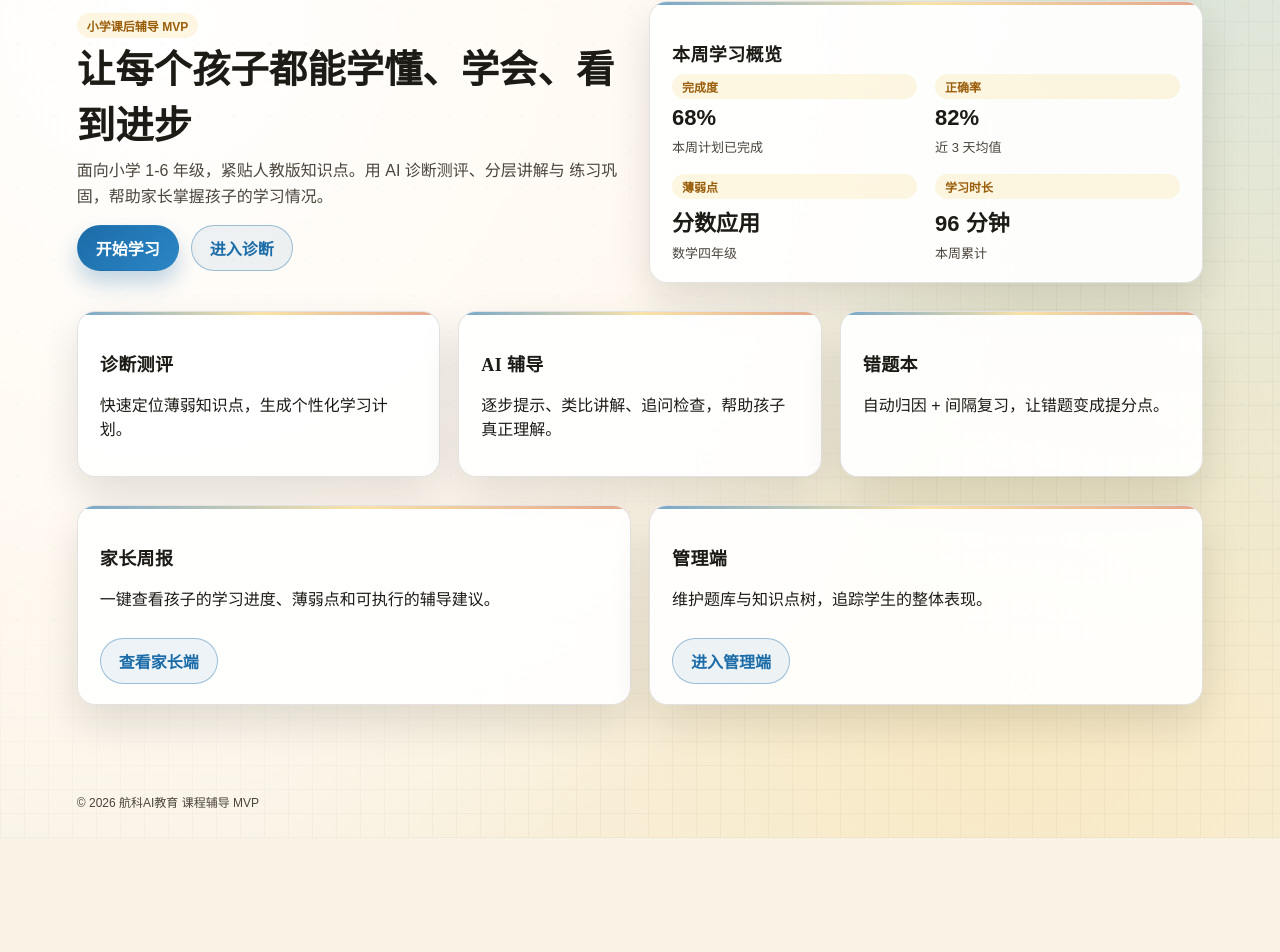
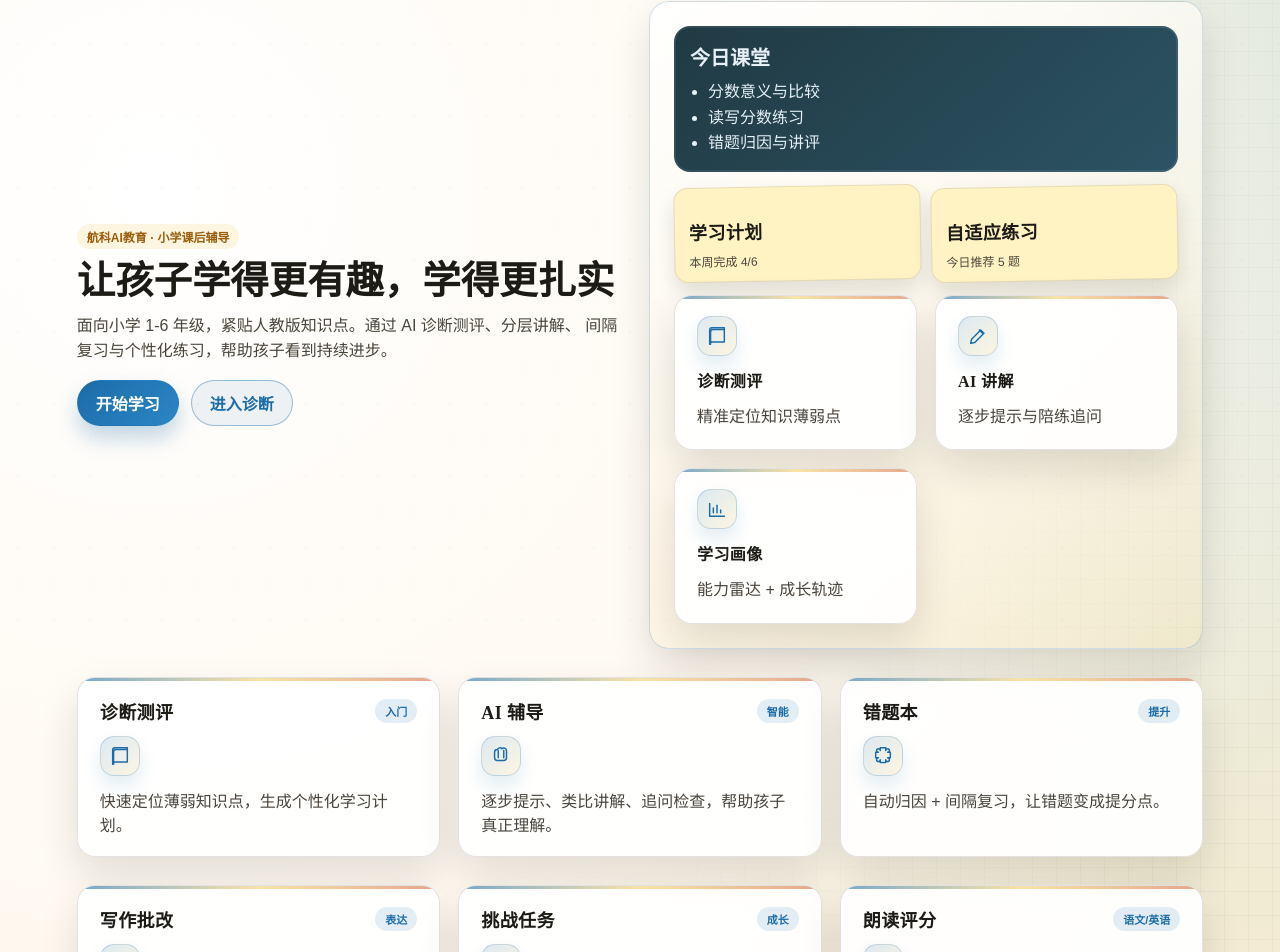
Before and after one commit to webxagi-dot/AI-EDU-DEMO, a Next.js app: page / in a window 1280 px wide. Shown: the part 154-1106 px from the top of the page. Before the commit the page ends 992 px from the top, so only its background shows below. Built offline with nearby package versions, Linux system fonts and the light colour scheme; no server answers.

Commit message:
Revamp UI with education theme

```diff
--- a/app/globals.css
+++ b/app/globals.css
@@ -156,6 +156,27 @@ a {
   pointer-events: none;
 }
 
+.card-header {
+  display: flex;
+  align-items: center;
+  justify-content: space-between;
+  gap: 12px;
+  margin-bottom: 12px;
+}
+
+.card-header .section-title {
+  margin: 0;
+}
+
+.card-header .card-tag {
+  font-size: 11px;
+  padding: 4px 10px;
+  border-radius: 999px;
+  background: rgba(27, 108, 168, 0.12);
+  color: var(--brand-0);
+  font-weight: 600;
+}
+
 .card:hover {
   transform: translateY(-2px);
   box-shadow: var(--shadow-soft);
@@ -235,6 +256,13 @@ a {
   font-weight: 700;
 }
 
+.kpi {
+  padding: 12px 14px;
+  border-radius: 14px;
+  background: rgba(255, 255, 255, 0.7);
+  border: 1px solid rgba(27, 108, 168, 0.12);
+}
+
 .badge {
   display: inline-flex;
   padding: 4px 10px;
@@ -243,6 +271,89 @@ a {
   color: #9a5d0a;
   font-size: 12px;
   font-weight: 600;
+}
+
+.edu-icon {
+  display: inline-flex;
+  width: 40px;
+  height: 40px;
+  align-items: center;
+  justify-content: center;
+  border-radius: 14px;
+  background: linear-gradient(135deg, rgba(27, 108, 168, 0.15), rgba(244, 208, 111, 0.2));
+  border: 1px solid rgba(27, 108, 168, 0.2);
+  box-shadow: 0 10px 18px rgba(27, 108, 168, 0.12);
+}
+
+.edu-icon svg {
+  width: 22px;
+  height: 22px;
+  stroke: var(--brand-0);
+  fill: none;
+  stroke-width: 1.6;
+  stroke-linecap: round;
+  stroke-linejoin: round;
+}
+
+.feature-card {
+  display: grid;
+  gap: 12px;
+}
+
+.feature-card .section-title {
+  margin: 0;
+  font-size: 16px;
+}
+
+.feature-card p {
+  margin: 0;
+  color: var(--ink-1);
+}
+
+.hero-visual {
+  position: relative;
+  padding: 24px;
+  border-radius: 20px;
+  background: linear-gradient(160deg, rgba(255, 255, 255, 0.85), rgba(244, 208, 111, 0.15));
+  border: 1px solid rgba(27, 108, 168, 0.2);
+  box-shadow: var(--shadow);
+  display: grid;
+  gap: 14px;
+}
+
+.hero-visual .chalkboard {
+  background: linear-gradient(140deg, #203a43, #2c5364);
+  color: #e6f0f6;
+  border-radius: 16px;
+  padding: 16px;
+  box-shadow: inset 0 0 0 2px rgba(255, 255, 255, 0.08);
+}
+
+.hero-visual .chalkboard h3 {
+  font-family: var(--font-display);
+  margin: 0 0 8px;
+  font-size: 20px;
+}
+
+.hero-visual .chalkboard ul {
+  margin: 0;
+  padding-left: 18px;
+  line-height: 1.6;
+}
+
+.hero-visual .sticky-note {
+  background: #fff3c4;
+  border-radius: 14px;
+  padding: 12px 14px;
+  border: 1px solid rgba(25, 22, 18, 0.1);
+  box-shadow: 0 10px 20px rgba(25, 22, 18, 0.12);
+  transform: rotate(-1deg);
+}
+
+.hero-visual .note-row {
+  display: grid;
+  grid-template-columns: repeat(auto-fit, minmax(140px, 1fr));
+  gap: 10px;
 }
 
 .site-footer {
--- a/app/page.tsx
+++ b/app/page.tsx
@@ -1,17 +1,18 @@
 import Link from "next/link";
 import Card from "@/components/Card";
 import Stat from "@/components/Stat";
+import EduIcon from "@/components/EduIcon";
 
 export default function Home() {
   return (
     <div className="grid" style={{ gap: 28 }}>
       <section className="hero">
         <div>
-          <div className="badge">小学课后辅导 MVP</div>
-          <h1>让每个孩子都能学懂、学会、看到进步</h1>
+          <div className="badge">航科AI教育 · 小学课后辅导</div>
+          <h1>让孩子学得更有趣，学得更扎实</h1>
           <p>
-            面向小学 1-6 年级，紧贴人教版知识点。用 AI 诊断测评、分层讲解与
-            练习巩固，帮助家长掌握孩子的学习情况。
+            面向小学 1-6 年级，紧贴人教版知识点。通过 AI 诊断测评、分层讲解、
+            间隔复习与个性化练习，帮助孩子看到持续进步。
           </p>
           <div className="cta-row">
             <Link className="button primary" href="/student">
@@ -22,7 +23,89 @@ export default function Home() {
             </Link>
           </div>
         </div>
-        <Card title="本周学习概览">
+        <div className="hero-visual">
+          <div className="chalkboard">
+            <h3>今日课堂</h3>
+            <ul>
+              <li>分数意义与比较</li>
+              <li>读写分数练习</li>
+              <li>错题归因与讲评</li>
+            </ul>
+          </div>
+          <div className="note-row">
+            <div className="sticky-note">
+              <div className="section-title">学习计划</div>
+              <div style={{ fontSize: 12, color: "var(--ink-1)" }}>本周完成 4/6</div>
+            </div>
+            <div className="sticky-note">
+              <div className="section-title">自适应练习</div>
+              <div style={{ fontSize: 12, color: "var(--ink-1)" }}>今日推荐 5 题</div>
+            </div>
+          </div>
+          <div className="grid grid-3">
+            <div className="card feature-card">
+              <EduIcon name="book" />
+              <div className="section-title">诊断测评</div>
+              <p>精准定位知识薄弱点</p>
+            </div>
+            <div className="card feature-card">
+              <EduIcon name="pencil" />
+              <div className="section-title">AI 讲解</div>
+              <p>逐步提示与陪练追问</p>
+            </div>
+            <div className="card feature-card">
+              <EduIcon name="chart" />
+              <div className="section-title">学习画像</div>
+              <p>能力雷达 + 成长轨迹</p>
+            </div>
+          </div>
+        </div>
+      </section>
+
+      <section className="grid grid-3">
+        <Card title="诊断测评" tag="入门">
+          <div className="feature-card">
+            <EduIcon name="book" />
+            <p>快速定位薄弱知识点，生成个性化学习计划。</p>
+          </div>
+        </Card>
+        <Card title="AI 辅导" tag="智能">
+          <div className="feature-card">
+            <EduIcon name="brain" />
+            <p>逐步提示、类比讲解、追问检查，帮助孩子真正理解。</p>
+          </div>
+        </Card>
+        <Card title="错题本" tag="提升">
+          <div className="feature-card">
+            <EduIcon name="puzzle" />
+            <p>自动归因 + 间隔复习，让错题变成提分点。</p>
+          </div>
+        </Card>
+      </section>
+
+      <section className="grid grid-3">
+        <Card title="写作批改" tag="表达">
+          <div className="feature-card">
+            <EduIcon name="pencil" />
+            <p>结构、语法、词汇多维度评分与改进建议。</p>
+          </div>
+        </Card>
+        <Card title="挑战任务" tag="成长">
+          <div className="feature-card">
+            <EduIcon name="trophy" />
+            <p>闯关任务与奖励积分，激发学习动力。</p>
+          </div>
+        </Card>
+        <Card title="朗读评分" tag="语文/英语">
+          <div className="feature-card">
+            <EduIcon name="rocket" />
+            <p>跟读评分与语音反馈，提升表达与语感。</p>
+          </div>
+        </Card>
+      </section>
+
+      <section className="grid grid-2">
+        <Card title="本周学习概览" tag="数据">
           <div className="grid grid-2">
             <Stat label="完成度" value="68%" helper="本周计划已完成" />
             <Stat label="正确率" value="82%" helper="近 3 天均值" />
@@ -30,28 +113,22 @@ export default function Home() {
             <Stat label="学习时长" value="96 分钟" helper="本周累计" />
           </div>
         </Card>
-      </section>
-
-      <section className="grid grid-3">
-        <Card title="诊断测评">
-          <p>快速定位薄弱知识点，生成个性化学习计划。</p>
-        </Card>
-        <Card title="AI 辅导">
-          <p>逐步提示、类比讲解、追问检查，帮助孩子真正理解。</p>
-        </Card>
-        <Card title="错题本">
-          <p>自动归因 + 间隔复习，让错题变成提分点。</p>
+        <Card title="AI 学习陪练" tag="陪伴">
+          <div className="feature-card">
+            <EduIcon name="board" />
+            <p>分步提示 + 卡点追问，模拟老师课堂陪练。</p>
+          </div>
         </Card>
       </section>
 
       <section className="grid grid-2">
-        <Card title="家长周报">
+        <Card title="家长周报" tag="共育">
           <p>一键查看孩子的学习进度、薄弱点和可执行的辅导建议。</p>
           <Link className="button secondary" href="/parent" style={{ marginTop: 12 }}>
             查看家长端
           </Link>
         </Card>
-        <Card title="管理端">
+        <Card title="管理端" tag="运营">
           <p>维护题库与知识点树，追踪学生的整体表现。</p>
           <Link className="button secondary" href="/admin" style={{ marginTop: 12 }}>
             进入管理端
--- a/components/Card.tsx
+++ b/components/Card.tsx
@@ -1,7 +1,20 @@
-export default function Card({ title, children }: { title?: string; children: React.ReactNode }) {
+export default function Card({
+  title,
+  tag,
+  children
+}: {
+  title?: string;
+  tag?: string;
+  children: React.ReactNode;
+}) {
   return (
     <div className="card">
-      {title ? <div className="section-title">{title}</div> : null}
+      {title ? (
+        <div className="card-header">
+          <div className="section-title">{title}</div>
+          {tag ? <span className="card-tag">{tag}</span> : null}
+        </div>
+      ) : null}
       {children}
     </div>
   );
--- /dev/null
+++ b/components/EduIcon.tsx
@@ -0,0 +1,73 @@
+import type { ReactNode } from "react";
+
+type IconName =
+  | "book"
+  | "pencil"
+  | "rocket"
+  | "chart"
+  | "brain"
+  | "trophy"
+  | "board"
+  | "puzzle";
+
+const icons: Record<IconName, ReactNode> = {
+  book: (
+    <svg viewBox="0 0 24 24" aria-hidden="true">
+      <path d="M4 5.5C4 4.1 5.1 3 6.5 3H20v15.5H6.5C5.1 18.5 4 19.6 4 21V5.5Z" />
+      <path d="M20 5H7.5C6.1 5 5 6.1 5 7.5V21" />
+    </svg>
+  ),
+  pencil: (
+    <svg viewBox="0 0 24 24" aria-hidden="true">
+      <path d="M4 20l4.5-1 10-10-3.5-3.5-10 10L4 20Z" />
+      <path d="M13.5 5.5l3.5 3.5" />
+    </svg>
+  ),
+  rocket: (
+    <svg viewBox="0 0 24 24" aria-hidden="true">
+      <path d="M12 3c3 1 5 4 5 7-2 0-5 2-6 4-1-2-4-4-6-4 0-3 2-6 7-7Z" />
+      <path d="M9 14l-2 4 4-2" />
+      <circle cx="14" cy="9" r="2" />
+    </svg>
+  ),
+  chart: (
+    <svg viewBox="0 0 24 24" aria-hidden="true">
+      <path d="M4 20V6" />
+      <path d="M4 20h16" />
+      <path d="M8 16v-5" />
+      <path d="M12 16v-8" />
+      <path d="M16 16v-3" />
+    </svg>
+  ),
+  brain: (
+    <svg viewBox="0 0 24 24" aria-hidden="true">
+      <path d="M8 5a3 3 0 0 1 5-1 3 3 0 0 1 5 2v8a3 3 0 0 1-3 3H8a3 3 0 0 1-3-3V8a3 3 0 0 1 3-3Z" />
+      <path d="M9 6v8" />
+      <path d="M15 6v8" />
+    </svg>
+  ),
+  trophy: (
+    <svg viewBox="0 0 24 24" aria-hidden="true">
+      <path d="M6 4h12v3a5 5 0 0 1-4 5v3H10v-3a5 5 0 0 1-4-5V4Z" />
+      <path d="M8 21h8" />
+      <path d="M4 6h2v2a3 3 0 0 1-2-2Z" />
+      <path d="M20 6h-2v2a3 3 0 0 0 2-2Z" />
+    </svg>
+  ),
+  board: (
+    <svg viewBox="0 0 24 24" aria-hidden="true">
+      <rect x="4" y="5" width="16" height="11" rx="2" />
+      <path d="M8 19h8" />
+      <path d="M12 16v3" />
+    </svg>
+  ),
+  puzzle: (
+    <svg viewBox="0 0 24 24" aria-hidden="true">
+      <path d="M9 3h6v3a2 2 0 1 1 2 2h3v6h-3a2 2 0 1 1-2 2v3H9v-3a2 2 0 1 1-2-2H4V8h3a2 2 0 1 1 2-2V3Z" />
+    </svg>
+  )
+};
+
+export default function EduIcon({ name }: { name: IconName }) {
+  return <span className="edu-icon">{icons[name]}</span>;
+}
```
